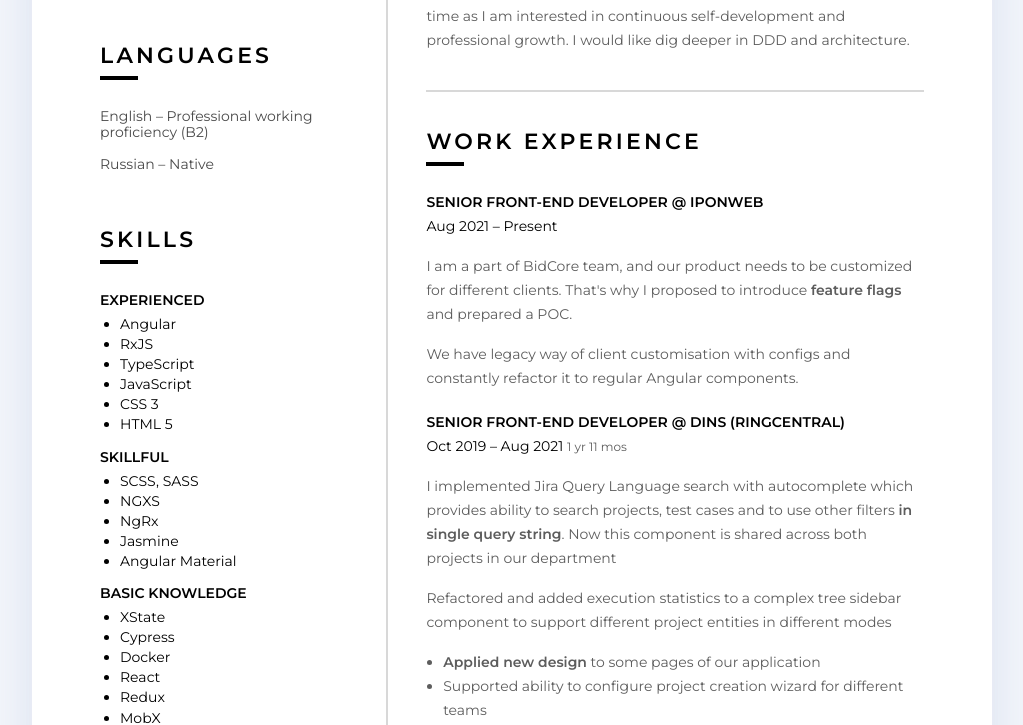
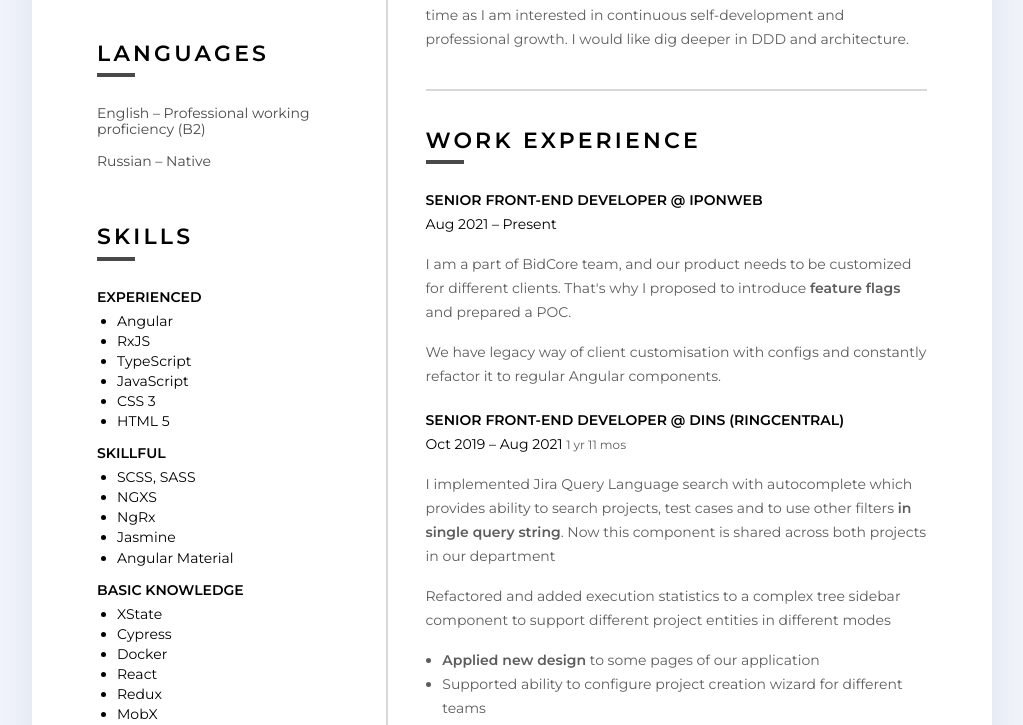
Before and after one commit to crossdot/crossdot.github.io, a plain HTML site: page index.html in a window 1280 px wide. Shown: the part 763-1488 px from the top of the page, without its empty margins (128-1151 px from the left). Drawn offline with nearby package versions, Linux system fonts and the light colour scheme.

Commit message:
paddings fix

```diff
--- a/css/main.css
+++ b/css/main.css
@@ -102,7 +102,7 @@ body {
     grid-template-columns: auto;
     grid-row-gap: 34px;
     grid-template-areas: "title""general-info""experience-info";
-    padding: 45px 68px;
+    padding: 45px 25px;
     margin: 0;
     box-sizing: border-box;
     max-width: 960px;
@@ -116,6 +116,7 @@ print {
     .container {
         grid-template-columns: minmax(200px, 35%) minmax(300px, 75%);
         grid-template-areas: "title title""general-info experience-info";
+        padding: 45px 65px;
     }
 }
 
@@ -239,8 +240,12 @@ print {
     display: block;
     height: 4px;
     width: 38px;
-    background-color: #000;
-    margin-top: 8px;
+    background-color: var(--light-text-color);
+    margin-top: .325em;
+    transition: width .5s ease-out;
+}
+.info-section:hover .info-section__heading:after {
+    width: 100%;
 }
 
 .info-section__sub-heading {
```
